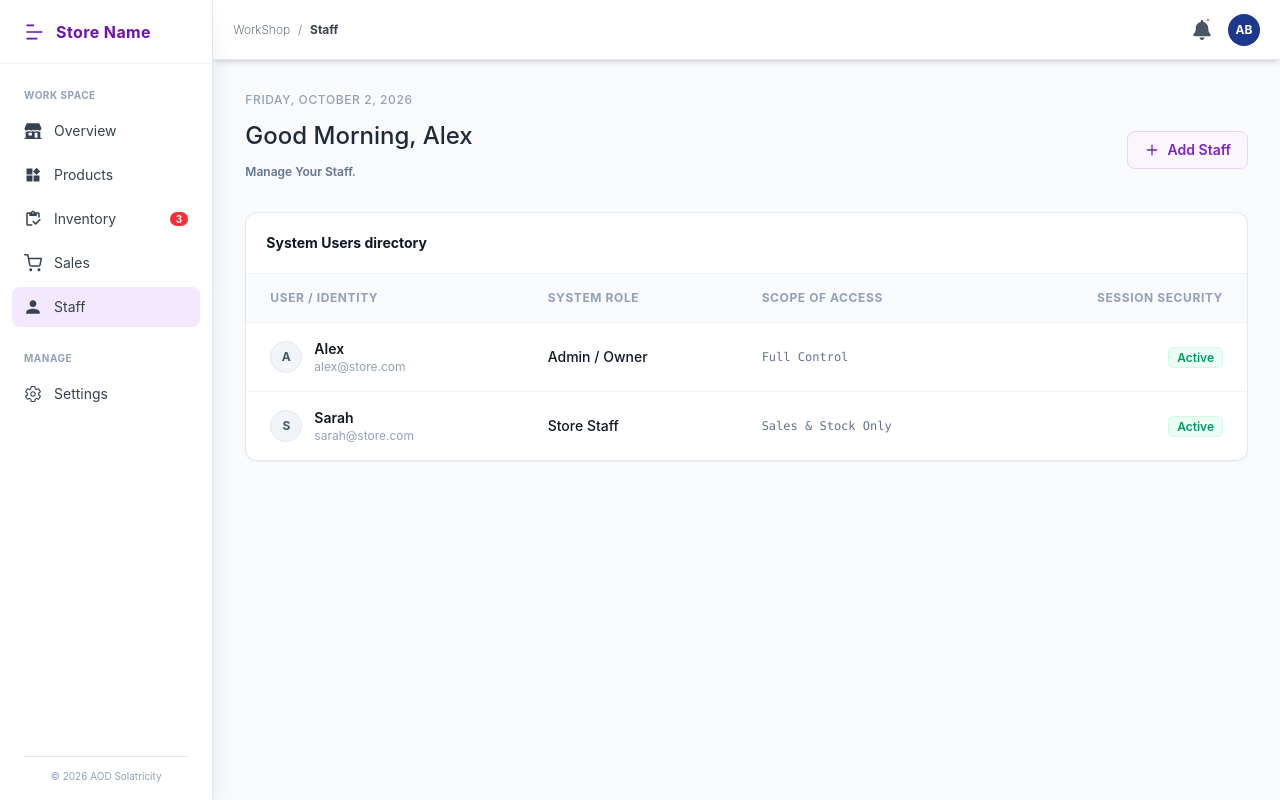
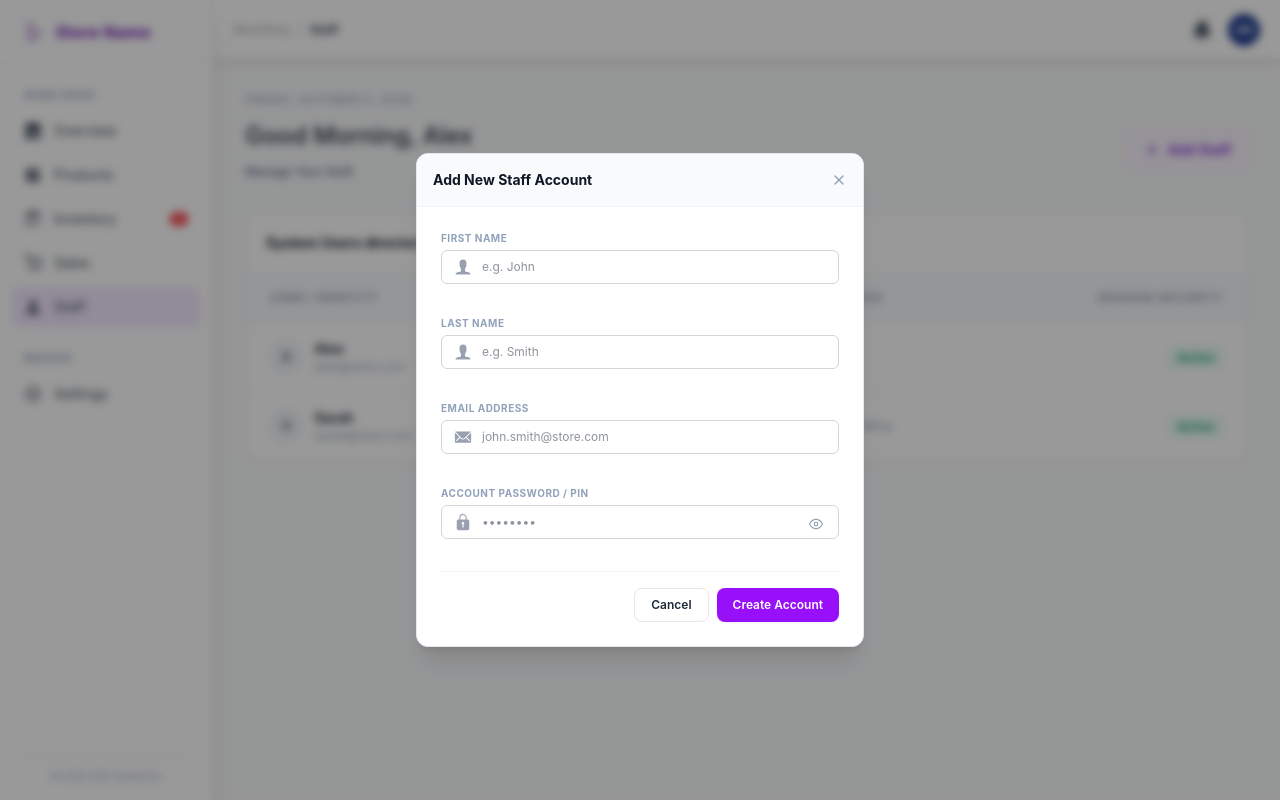
Before and after one commit to Olayemi-shinju/Business-os-frontend-, a React (Vite) app: page /staff in a window 1280 px wide. Both pictures are taken after a click on the button "Add Staff". Built offline with nearby package versions, Linux system fonts and the light colour scheme.

Commit message:
feat: wrapped up with the sale and staff modal

```diff
--- a/src/modal/CreateStaff.tsx
+++ b/src/modal/CreateStaff.tsx
@@ -0,0 +1,97 @@
+import React, { useState } from 'react'
+import { IoIosPerson, IoIosMail, IoIosLock, IoIosBriefcase } from "react-icons/io";
+import { FiX, FiEye, FiEyeOff } from 'react-icons/fi';
+import { Input } from '../components/Input'
+
+interface CreateStaffProps {
+  isOpen: boolean;
+  onClose: () => void;
+}
+
+const CreateStaff = ({ isOpen, onClose }: CreateStaffProps) => {
+
+  const [showPassword, setShowPassword] = useState(false);
+
+  if (!isOpen) return null;
+
+  const handleSubmit = (e: React.SubmitEvent) => {
+    e.preventDefault();
+    onClose();
+  };
+
+  return (
+    <div className="fixed inset-0 z-50 flex items-center justify-center bg-black/40 backdrop-blur-xs p-4">
+      <div className="bg-white w-full max-w-md rounded-xl border border-slate-200 shadow-xl overflow-hidden flex flex-col">
+
+
+        <div className="p-4 border-b border-slate-100 flex justify-between items-center bg-slate-50">
+          <h3 className="text-sm font-bold text-gray-900">Add New Staff Account</h3>
+          <button type="button" onClick={onClose} className="text-slate-400 hover:text-gray-600 cursor-pointer transition-colors">
+            <FiX className="text-base" />
+          </button>
+        </div>
+
+
+        <form onSubmit={handleSubmit} className="p-6 space-y-4">
+
+          <div className="flex flex-col gap-1">
+            <label htmlFor="fullName" className="text-[10px] font-bold text-slate-400 uppercase tracking-wider">First Name</label>
+            <Input icon={IoIosPerson} placeholder="e.g. John" id="fullName" name="fullName" />
+          </div>
+
+          <div className="flex flex-col gap-1">
+            <label htmlFor="lastName" className="text-[10px] font-bold text-slate-400 uppercase tracking-wider">Last Name</label>
+            <Input icon={IoIosPerson} placeholder="e.g. Smith" id="lastName" name="lastName" />
+          </div>
+
+          <div className="flex flex-col gap-1">
+            <label htmlFor="email" className="text-[10px] font-bold text-slate-400 uppercase tracking-wider">Email Address</label>
+            <Input icon={IoIosMail} placeholder="john.smith@store.com" id="email" name="email" type="email" />
+          </div>
+
+
+          <div className="flex flex-col gap-1 relative">
+            <label htmlFor="password" className="text-[10px] font-bold text-slate-400 uppercase tracking-wider">Account Password / PIN</label>
+            <div className="relative w-full flex items-center">
+              <Input
+                icon={IoIosLock}
+                placeholder="••••••••"
+                id="password"
+                name="password"
+                type={showPassword ? "text" : "password"}
+              />
+              <button
+                type="button"
+                onClick={() => setShowPassword(!showPassword)}
+                className="absolute top-2 right-3 text-slate-400 hover:text-gray-600 transition-colors cursor-pointer z-10 p-1"
+              >
+                {showPassword ? <FiEyeOff className="text-sm" /> : <FiEye className="text-sm" />}
+              </button>
+            </div>
+          </div>
+
+
+
+          <div className="pt-4 border-t border-slate-100 flex justify-end gap-2">
+            <button
+              type="button"
+              onClick={onClose}
+              className="px-4 py-2 border border-slate-200 rounded-lg text-xs font-semibold hover:bg-slate-100 cursor-pointer transition-colors"
+            >
+              Cancel
+            </button>
+            <button
+              type="submit"
+              className="px-4 py-2 bg-purple-600 text-white rounded-lg text-xs font-semibold hover:bg-purple-700 cursor-pointer shadow-xs transition-colors"
+            >
+              Create Account
+            </button>
+          </div>
+
+        </form>
+      </div>
+    </div>
+  )
+}
+
+export default CreateStaff;
--- a/src/pages/Staff.tsx
+++ b/src/pages/Staff.tsx
@@ -1,8 +1,11 @@
+import { useState } from 'react'
 import { FiPlus } from 'react-icons/fi'
+import CreateStaff from '../modal/CreateStaff'
 import '../App.css'
 
 const Staff = () => {
   const date = new Date()
+  const [isModalOpen, setIsModalOpen] = useState(false)
 
   const formattedDate = date.toLocaleDateString("en-US", {
     weekday: "long",
@@ -29,7 +32,10 @@ const Staff = () => {
             <span className="text-xs font-semibold text-slate-500">Manage Your Staff.</span>
           </div>
           <div>
-                  <button className="flex btn-new-sale cursor-pointer items-center gap-2 rounded-lg border border-purple-200 bg-purple-50 px-4 py-2 text-sm font-semibold transition-colors duration-200">
+            <button
+              onClick={() => setIsModalOpen(true)}
+              className="flex btn-new-sale cursor-pointer items-center gap-2 rounded-lg border border-purple-200 bg-purple-50 px-4 py-2 text-sm font-semibold transition-colors duration-200"
+            >
               <FiPlus className="text-base" />
               Add Staff
             </button>
@@ -79,6 +85,11 @@ const Staff = () => {
           </table>
         </div>
       </section>
+
+      <CreateStaff
+        isOpen={isModalOpen}
+        onClose={() => setIsModalOpen(false)}
+      />
     </div>
   )
 }
```
Also changed, not shown: src/modal/CreateProduct.tsx (added). Lines whose indentation alone changed are shown as unchanged.
